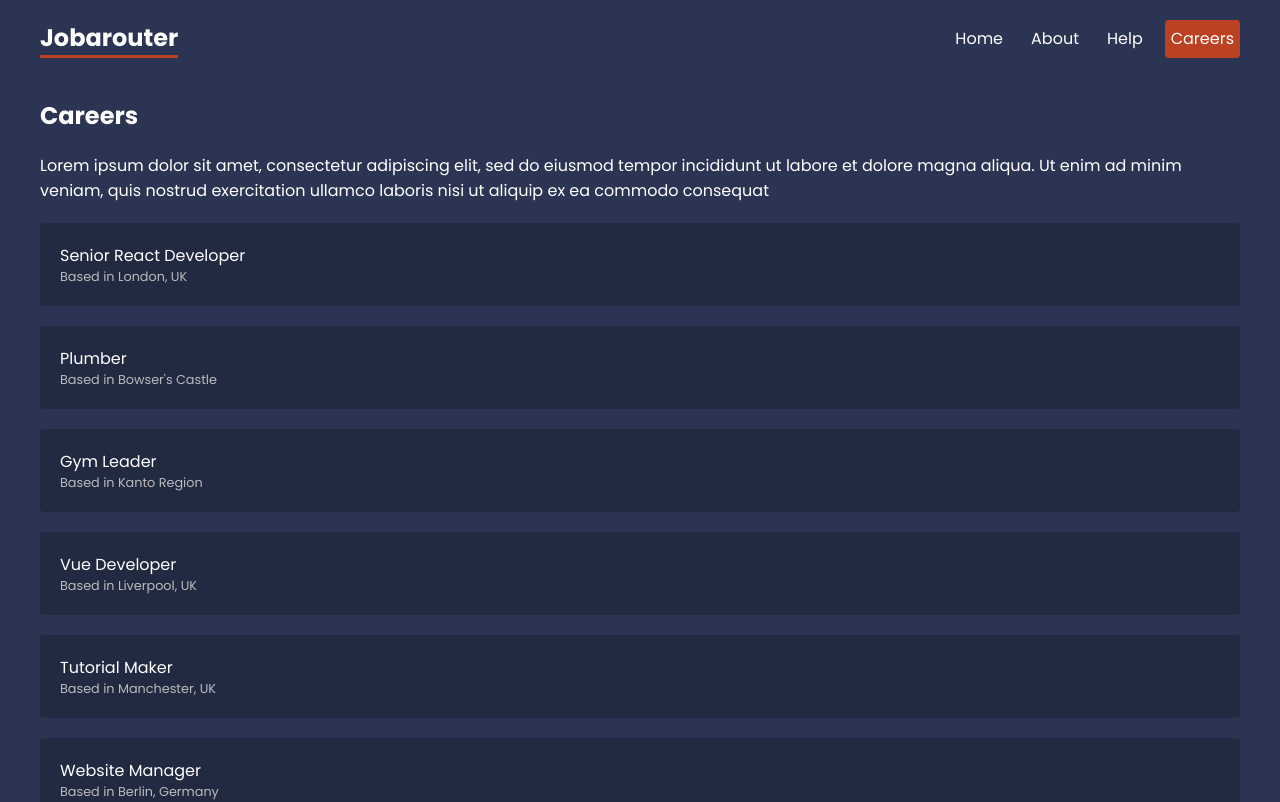
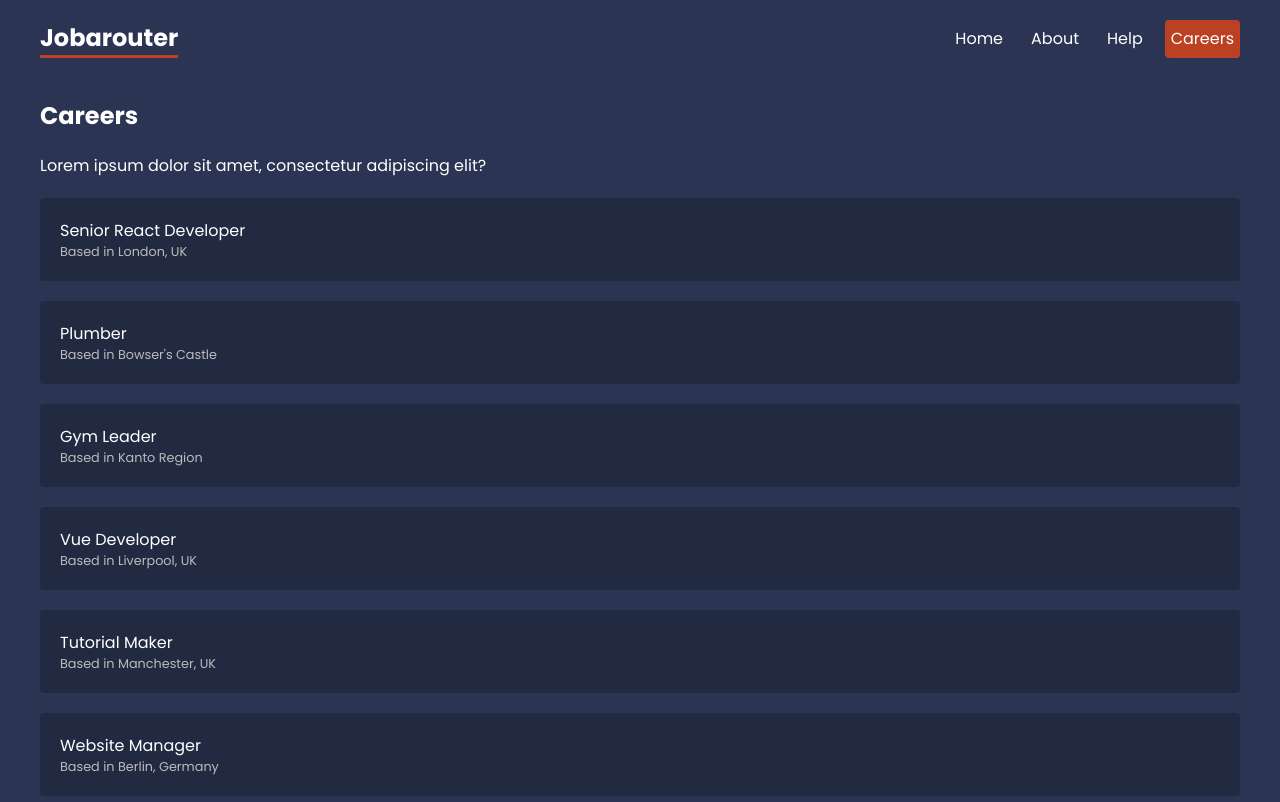
Before and after one commit to misskatiemarple/jobarouter, a React (Create React App) app: page /careers in a window 1280 px wide. Shown: the top 802 px of the page. Built offline with nearby package versions, Linux system fonts and the light colour scheme; data requests are answered from the project's data file.

Commit message:
Debugged and HTML change

```diff
--- a/src/layouts/CareersLayout.js
+++ b/src/layouts/CareersLayout.js
@@ -5,12 +5,7 @@ export default function CareersLayout() {
   return (
     <div className="careers-layout">
       <h2>Careers</h2>
-      <p>
-        Lorem ipsum dolor sit amet, consectetur adipiscing elit, sed do eiusmod
-        tempor incididunt ut labore et dolore magna aliqua. Ut enim ad minim
-        veniam, quis nostrud exercitation ullamco laboris nisi ut aliquip ex ea
-        commodo consequat
-      </p>
+      <p>Lorem ipsum dolor sit amet, consectetur adipiscing elit?</p>
       <Outlet />
     </div>
   );
```
